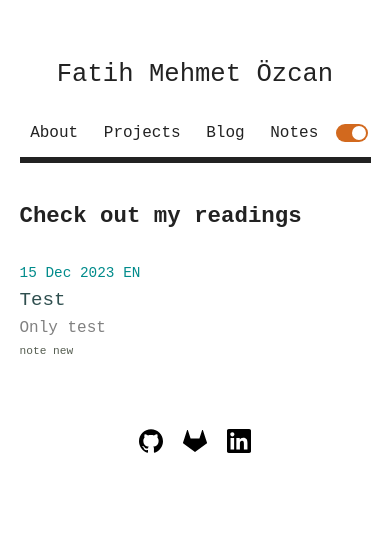
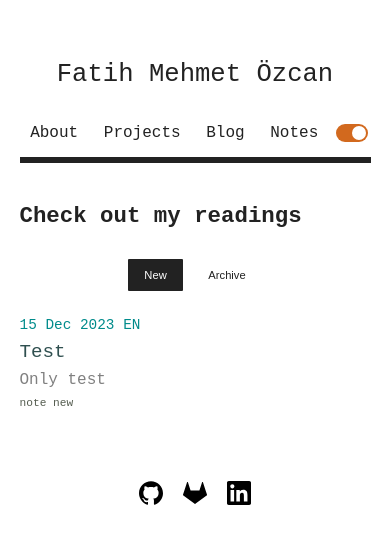
Before and after one commit to fatihmeh/fatihmeh.github.io, a Jekyll site: the page built from notes/index.html, in a window 390 px wide. Shown: the top 544 px of the page. Built offline with Jekyll 4.4.1, drawn with Linux system fonts in a browser that asks for light colours.

Commit message:
Update filters media display

```diff
--- a/css/main.css
+++ b/css/main.css
@@ -346,7 +346,7 @@ opacity: 100%;
   #container {
    width: 90%;
  }
- #btnContainer, .row{
+ .row{
    display: none;
    text-align: left;
  }
```
